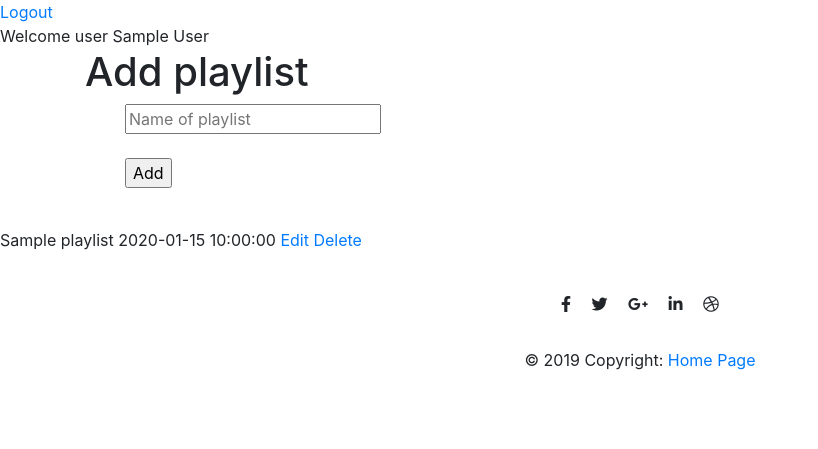
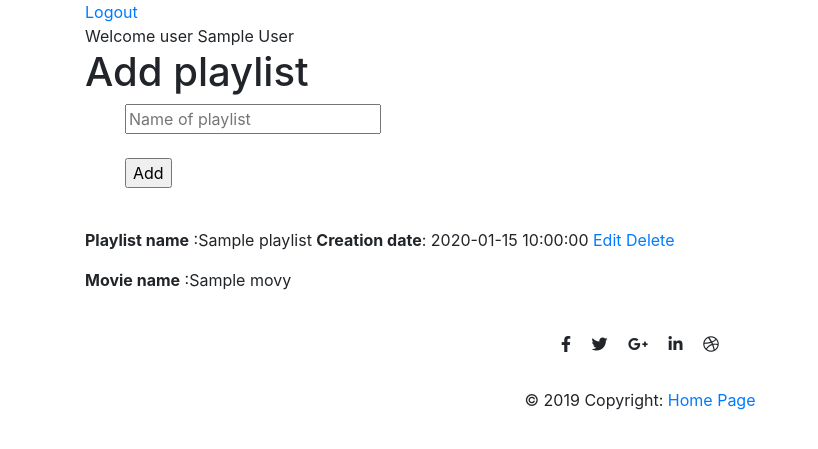
Before and after one commit to Giusetto/phpproject, a PHP site: page /php/create_playlist.php in a window 1280 px wide. Shown: the part 76-525 px from the top of the page, without its empty margins (0-818 px from the left). Run offline with PHP 8.4, Linux system fonts and the light colour scheme; the visitor is signed in with stand-in values (Sample User, id 1); tables that the repository leaves empty or names only in its code hold one stand-in row (values such as "Sample post"); some libraries are stand-ins or nearby versions.

Commit message:
Update create_playlist.php

```diff
--- a/create_playlist.php
+++ b/create_playlist.php
@@ -1,10 +1,7 @@
 <?php
 session_start();
 require_once 'header.html';
-if (isset($_SESSION['email'])) {
-    echo "<a href='./logout.php'>Logout</a> <br>";
-    echo "Welcome user  " . $_SESSION['First_Name'] . "<br>";
-}
+
 ?>
 
 
@@ -15,8 +12,7 @@ if (isset($_SESSION['email'])) {
     <meta charset="UTF-8">
     <meta name="viewport" content="width=device-width, initial-scale=1.0">
     <meta http-equiv="X-UA-Compatible" content="ie=edge">
-    <title>Document</title>
-
+    <title>Create playlist</title>
     <link rel="stylesheet" href="https://stackpath.bootstrapcdn.com/bootstrap/4.3.1/css/bootstrap.min.css" integrity="sha384-ggOyR0iXCbMQv3Xipma34MD+dH/1fQ784/j6cY/iJTQUOhcWr7x9JvoRxT2MZw1T" crossorigin="anonymous">
     <style>
         ul {
@@ -25,6 +21,9 @@ if (isset($_SESSION['email'])) {
 
         a {
             text-decoration: none;
+        }
+        main{
+            text-align: left;
         }
     </style>
 
@@ -64,10 +63,22 @@ if (isset($_POST['submit'])) {
 ?>
 
 </head>
-
 <body>
 
-    <div class="container">
+
+<main class="container">
+
+        <?php
+            require_once 'header.html';
+            if (isset($_SESSION['email'])) {
+                echo "<a href='./logout.php'>Logout</a> <br>";
+                echo "Welcome user  " . $_SESSION['First_Name'] . "<br>";
+            }
+        ?>
+
+
+
+
         <H1>Add playlist</H1>
         <form action="#" method="POST">
         <ul>
@@ -75,7 +86,7 @@ if (isset($_POST['submit'])) {
             <li><input type="submit" name="submit" value="Add"></li> <br>
 
         </ul>
-    </div>
+
         <?php
         $conn = mysqli_connect(DB_SERVER, DB_USER, DB_PASSWORD, DB_NAME);
         $query = "SELECT * FROM playlist WHERE user_id='" . $_SESSION['user_id'] . "' ORDER BY date DESC";
@@ -83,21 +94,21 @@ if (isset($_POST['submit'])) {
 
         $results = mysqli_query($conn, $query);
         while ($db_record = mysqli_fetch_assoc($results)) {
-        echo "<div><p> " . $db_record['name'] . " " . $db_record['date'] . "<a href='edit.php?id=" . $db_record['playlist_id'] . "'> Edit</a> <a href='delete.php?id=" . $db_record['playlist_id'] . "'> Delete</a> </p> ";
+            echo "<p> <strong>Playlist name</strong> :" . $db_record['name'] . " <strong>Creation date</strong>: " . $db_record['date'] . "<a href='edit.php?id=" . $db_record['playlist_id'] . "'> Edit</a> <a href='delete.php?id=" . $db_record['playlist_id'] . "'> Delete</a> </p> ";
+            $movie_query="SELECT title FROM movies JOIN movie_playlist ON movies.movie_id=movie_playlist.movie_id WHERE movie_playlist.playlist_id=".$db_record['playlist_id'];
+            $movie_results = mysqli_query($conn, $movie_query);
+            while($db_record_movie=mysqli_fetch_assoc($movie_results)){
+                echo "<p><strong>Movie name</strong> :".$db_record_movie['title'];
             }
 
+        }
         mysqli_close($conn);
-    ($conn);
-
-
-
-
-
         require_once 'footer.html';
 
 
         ?>
 
+</main>
 
 </body>
 
```
Lines whose indentation alone changed are shown as unchanged.
